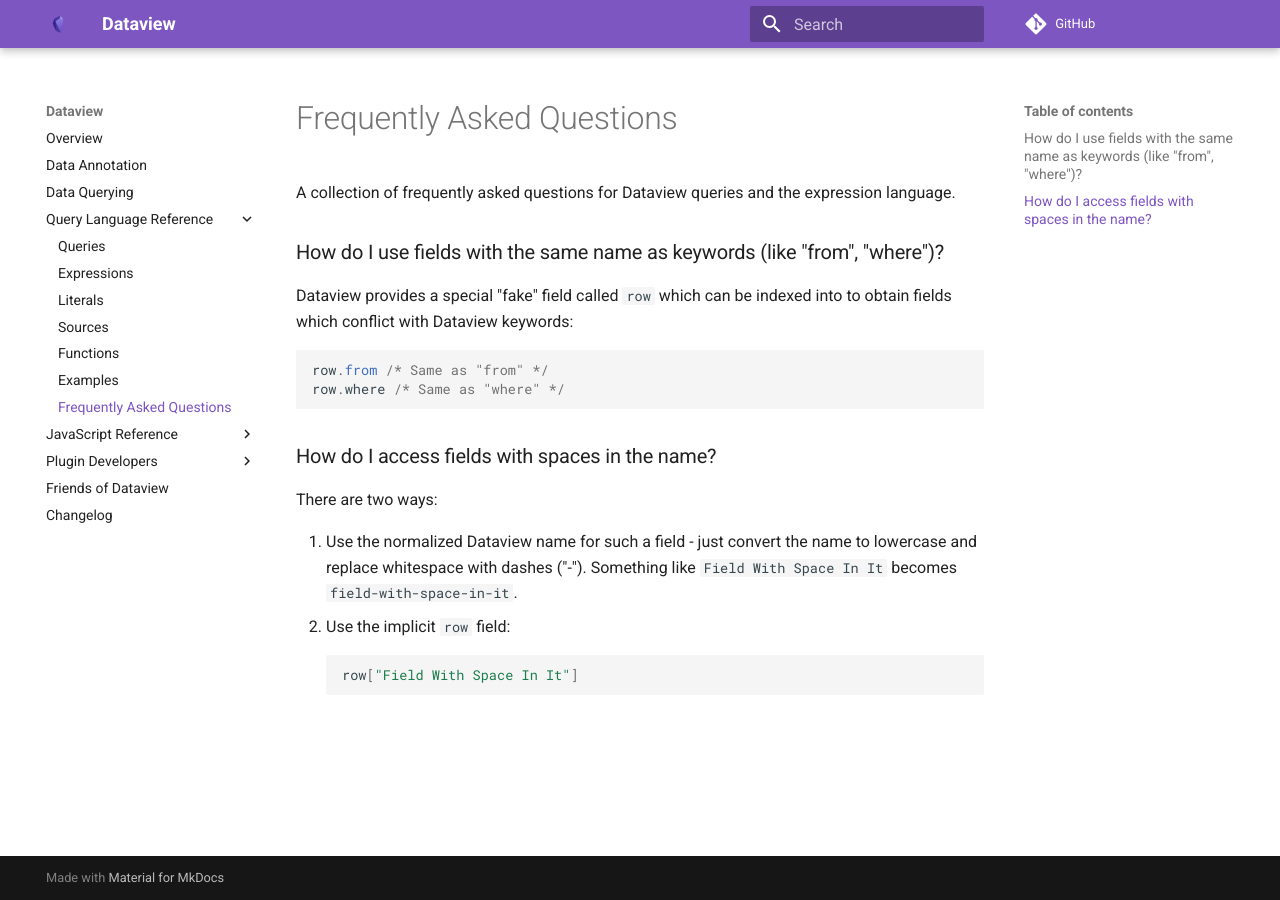
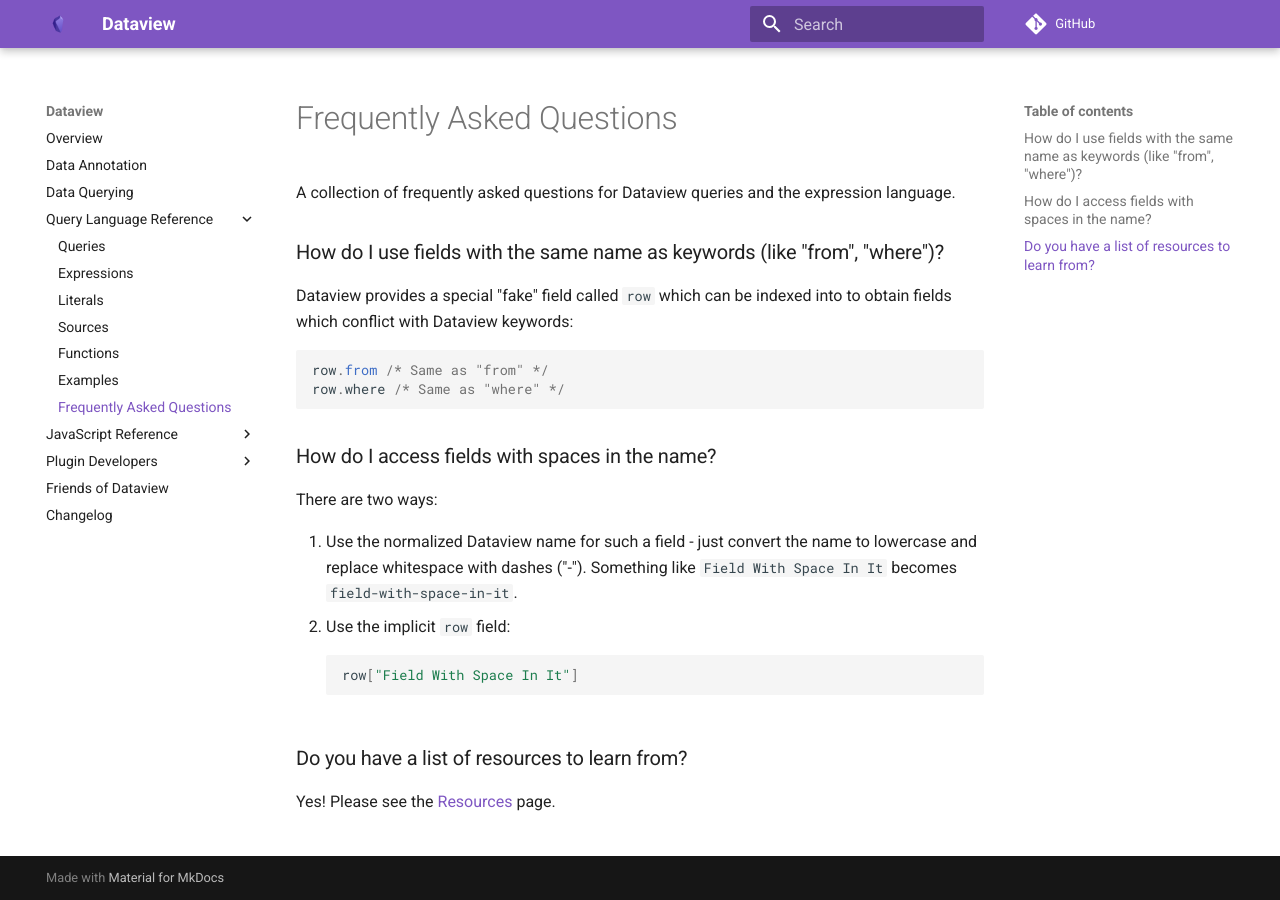
Before and after one commit to blacksmithgu/obsidian-dataview, an MkDocs documentation site: the page built from docs/docs/query/faq.md, in a window 1280 px wide. Built offline with MkDocs 1.6.1 and Material for MkDocs 9.7.7, drawn with Linux system fonts in a browser that asks for light colours; comment, search, counter and statistics services are not loaded.

Commit message:
Add link to resources

````diff
--- a/docs/docs/query/faq.md
+++ b/docs/docs/query/faq.md
@@ -23,3 +23,7 @@ There are two ways:
     ```javascript
     row["Field With Space In It"]
     ```
+
+### Do you have a list of resources to learn from?
+
+Yes! Please see the [Resources](../resources-and-support.md) page.
````
